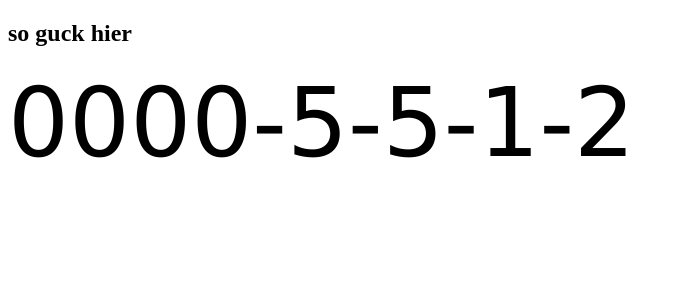
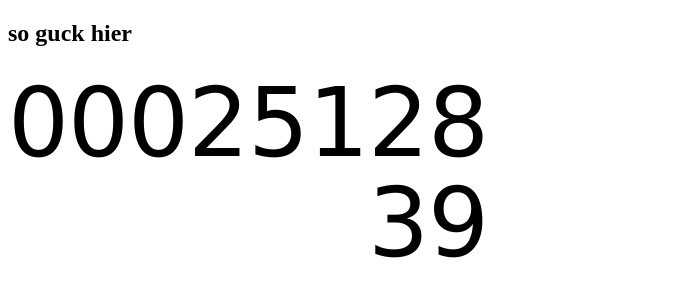
Before and after one commit to jemand771/angular-countdown, an Angular app: page / in a window 1280 px wide. Shown: the top 300 px of the page, without its empty margins (0-681 px from the left). Built offline with nearby package versions, Linux system fonts and the light colour scheme.

Commit message:
animations.. hell yeah
why is style so hard? I wanna crawl back into my cozy backend cave

```diff
--- a/src/app/app.module.ts
+++ b/src/app/app.module.ts
@@ -1,5 +1,6 @@
 import { NgModule } from '@angular/core';
 import { BrowserModule } from '@angular/platform-browser';
+import { BrowserAnimationsModule } from '@angular/platform-browser/animations';
 
 import { AppComponent } from './app.component';
 import { CountdownComponent } from './countdown/countdown.component';
@@ -14,7 +15,8 @@ import { DigitComponent } from './digit/digit.component';
     DigitComponent
   ],
   imports: [
-    BrowserModule
+    BrowserModule,
+    BrowserAnimationsModule
   ],
   providers: [],
   bootstrap: [AppComponent]
--- a/src/app/countdown/countdown.component.ts
+++ b/src/app/countdown/countdown.component.ts
@@ -9,7 +9,7 @@ import { ModuloPopper } from 'src/util';
 })
 export class CountdownComponent implements OnInit {
 
-  target: number = 1656515741;
+  target: number = 1656615741;
   days: number = -1;
   hours: number = -1;
   minutes: number = -1;
@@ -18,6 +18,7 @@ export class CountdownComponent implements OnInit {
   constructor() { }
 
   ngOnInit(): void {
+    this.updateNumbers();
     setInterval(() => this.updateNumbers(), 100)
   }
 
--- a/src/app/digit/digit.component.css
+++ b/src/app/digit/digit.component.css
@@ -1,4 +1,11 @@
-div {
+div.child {
     font-size: 96px;
     font-family: Verdana, Geneva, Tahoma, sans-serif;
+    position: absolute;
+    width: fit-content;
 }
+div.parent{
+    position: relative;
+    width: 60px;
+    height: 160px;
+}
--- a/src/app/digit/digit.component.html
+++ b/src/app/digit/digit.component.html
@@ -1 +1,6 @@
-<div>{{digit}}</div>
+<div class="parent">
+    <div style="position: relative; top: -100px;">
+        <div [@position]="isUp ? 'up' : 'down'" class="child">{{curDigit}}</div>
+    </div>
+    <div [@position]="isUp ? 'up' : 'down'" class="child">{{prevDigit}}</div>
+</div>
--- a/src/app/digit/digit.component.ts
+++ b/src/app/digit/digit.component.ts
@@ -1,17 +1,52 @@
-import { Component, Input, OnInit } from '@angular/core';
+import { Component, Input, OnInit, SimpleChange, SimpleChanges } from '@angular/core';
+import {
+  trigger,
+  state,
+  style,
+  animate,
+  transition,
+  // ...
+} from '@angular/animations';
 
 @Component({
   selector: 'app-digit',
   templateUrl: './digit.component.html',
-  styleUrls: ['./digit.component.css']
+  styleUrls: ['./digit.component.css'],
+  animations: [
+    trigger("position", [
+      state("up", style({
+        top: 0,
+      })),
+      state("down", style({
+        top: 100
+      })),
+      transition("down => up", [
+//         animate("0s")
+      ]),
+      transition("up => down", [
+        animate("500ms")
+      ])
+    ])
+  ]
 })
+
 export class DigitComponent implements OnInit {
 
   @Input() digit!: number;
+  curDigit?: number;
+  prevDigit?: number;
+  isUp: boolean = false;
 
   constructor() { }
 
   ngOnInit(): void {
   }
 
+  ngOnChanges(changes: SimpleChanges): void {
+    let change = changes["digit"];
+    this.prevDigit = change.previousValue;
+    this.isUp = true;
+    this.curDigit = change.currentValue;
+    setInterval(() => this.isUp = false, 100);
+  }
 }
```
